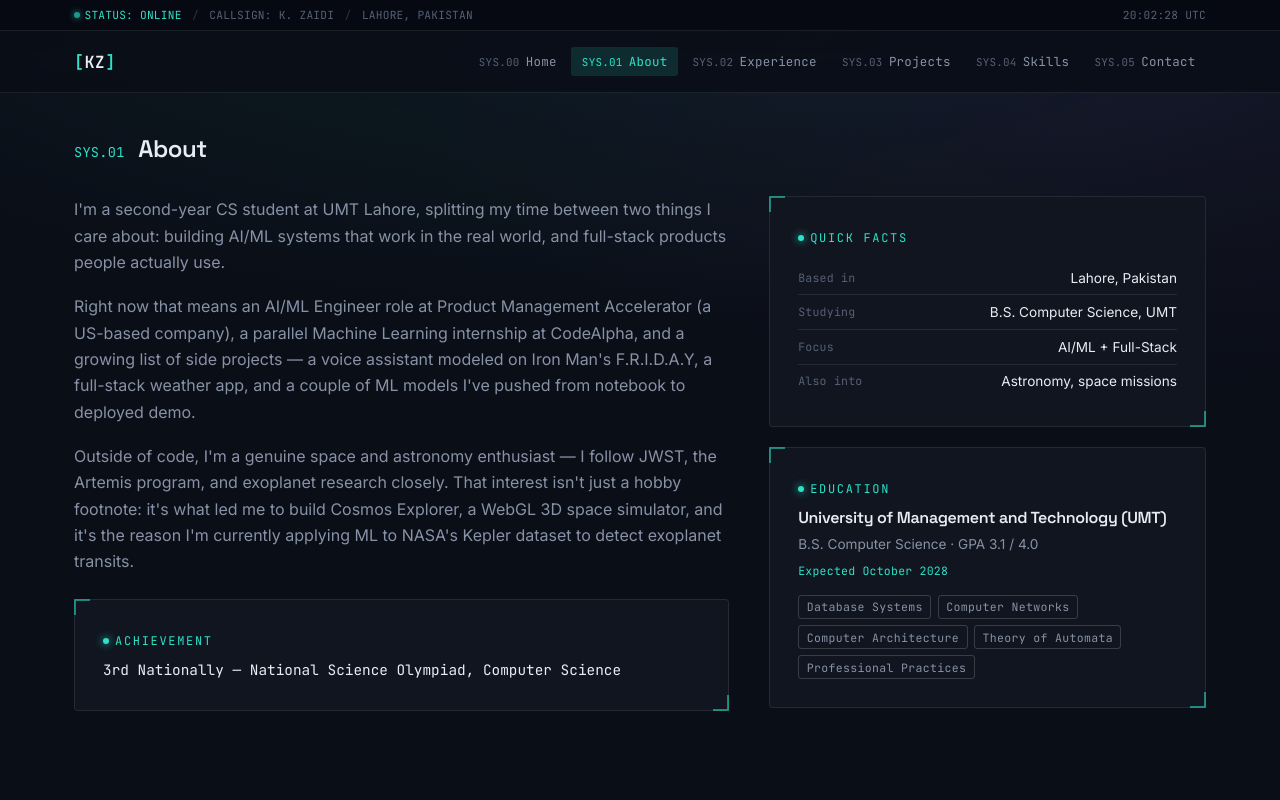
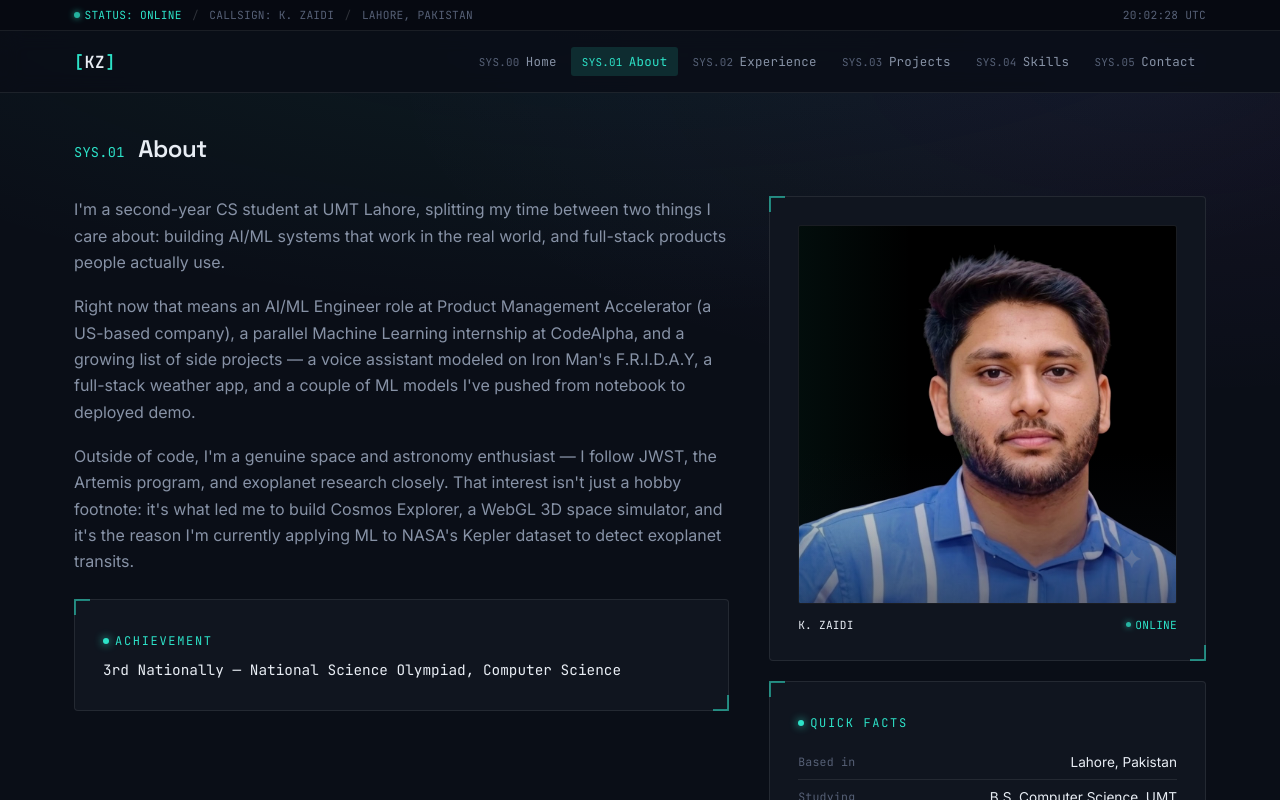
Before and after one commit to kamilcodes14/portfolio, a React (Vite) app: page /about in a window 1280 px wide. Shown: the top 800 px of the page. Built offline with nearby package versions, Linux system fonts and the light colour scheme.

Commit message:
Add profile photo to About page

```diff
--- a/src/pages/About.css
+++ b/src/pages/About.css
@@ -26,6 +26,65 @@
   gap: 1.25rem;
 }
 
+.about__photo-panel {
+  padding: 1rem;
+  display: flex;
+  flex-direction: column;
+  gap: 0.85rem;
+}
+
+.about__photo-frame {
+  position: relative;
+  width: 100%;
+  aspect-ratio: 1 / 1;
+  overflow: hidden;
+  border-radius: 3px;
+  border: 1px solid var(--border);
+  background: #05080e;
+}
+
+.about__photo {
+  width: 100%;
+  height: 100%;
+  object-fit: cover;
+  object-position: center 15%;
+  filter: grayscale(0.15) contrast(1.05);
+}
+
+.about__photo-frame::after {
+  content: '';
+  position: absolute;
+  inset: 0;
+  background: linear-gradient(180deg, transparent 60%, rgba(10, 14, 23, 0.55) 100%),
+              linear-gradient(90deg, rgba(45, 226, 200, 0.06), transparent 30%);
+  pointer-events: none;
+}
+
+.about__photo-caption {
+  display: flex;
+  align-items: center;
+  justify-content: space-between;
+  font-size: 0.7rem;
+}
+
+.about__photo-name { color: var(--text); letter-spacing: 0.06em; }
+.about__photo-status {
+  color: var(--cyan);
+  display: inline-flex;
+  align-items: center;
+  gap: 0.4em;
+}
+.about__photo-status .dot {
+  width: 5px; height: 5px; border-radius: 50%;
+  background: var(--cyan); box-shadow: 0 0 6px var(--cyan);
+  animation: pulse 2s ease-in-out infinite;
+}
+
+@keyframes pulse {
+  0%, 100% { opacity: 1; }
+  50% { opacity: 0.35; }
+}
+
 .facts-list { margin: 0.9rem 0 0; }
 .facts-list__row {
   display: flex;
--- a/src/pages/About.jsx
+++ b/src/pages/About.jsx
@@ -1,5 +1,6 @@
 import { motion } from "framer-motion";
 import { about, education, profile } from "../data/content";
+import kamilPhoto from "../assets/kamil-photo.jpg";
 import "./About.css";
 
 export default function About() {
@@ -33,6 +34,16 @@ export default function About() {
           animate={{ opacity: 1, y: 0 }}
           transition={{ duration: 0.4, delay: 0.1 }}
         >
+          <div className="bracket-panel about__photo-panel">
+            <div className="about__photo-frame">
+              <img src={kamilPhoto} alt={profile.name} className="about__photo" />
+            </div>
+            <div className="about__photo-caption">
+              <span className="mono about__photo-name">{profile.callsign}</span>
+              <span className="mono about__photo-status"><span className="dot" /> ONLINE</span>
+            </div>
+          </div>
+
           <div className="bracket-panel about__facts">
             <span className="eyebrow">Quick Facts</span>
             <dl className="facts-list">
```
Also changed, not shown: src/assets/kamil-photo.jpg (added).
